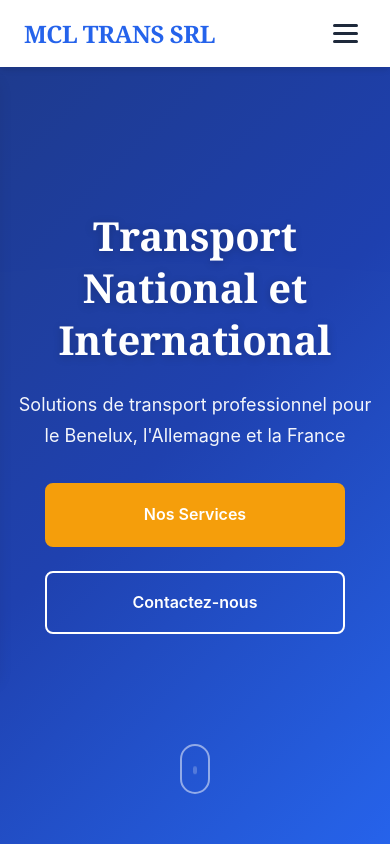
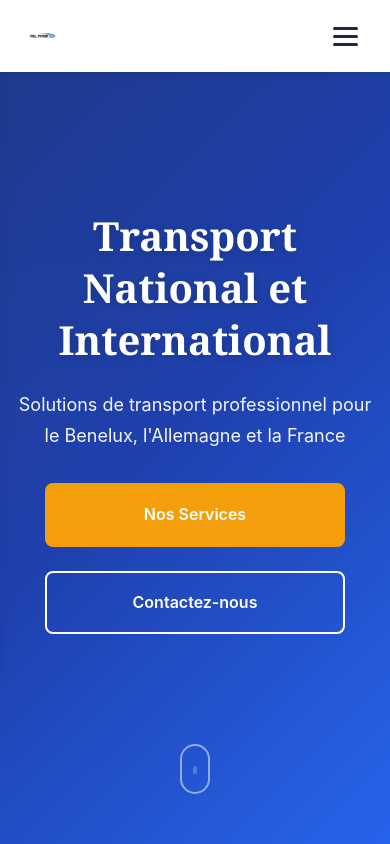
Before and after one commit to marmota2025/mcltrans, a website: page index.html in a window 390 px wide. Shown: the top 844 px of the page. Drawn offline with Linux system fonts and the light colour scheme.

Commit message:
Add PNG logo to navbar and footer with balanced sizing

```diff
--- a/index.html
+++ b/index.html
@@ -38,7 +38,8 @@
     <meta name="theme-color" content="#1a1a2e">
 
     <!-- Favicon -->
-    <link rel="icon" type="image/x-icon" href="favicon.ico">
+    <link rel="icon" type="image/png" href="images/logo/mcl_logo.png">
+    <link rel="alternate icon" type="image/x-icon" href="favicon.ico">
 
     <!-- Preconnect for performance -->
     <link rel="preconnect" href="https://fonts.googleapis.com">
@@ -98,7 +99,7 @@
     <nav id="navbar" aria-label="Navigation principale">
         <div class="container">
             <div class="nav-brand">
-                <h1>MCL TRANS SRL</h1>
+                <img src="images/logo/mcl_logo.png" alt="MCL TRANS SRL" class="logo">
             </div>
             <button class="mobile-menu-toggle" aria-label="Toggle navigation menu" aria-expanded="false">
                 <span></span>
@@ -372,7 +373,7 @@
         <div class="container">
             <div class="footer-content">
                 <div class="footer-section">
-                    <h3>MCL TRANS SRL</h3>
+                    <img src="images/logo/mcl_logo.png" alt="MCL TRANS SRL" class="footer-logo">
                     <p data-i18n="footer.tagline">Transport professionnel depuis 2025</p>
                 </div>
 
--- a/styles.css
+++ b/styles.css
@@ -164,6 +164,22 @@ a:hover {
     justify-content: space-between;
     align-items: center;
     padding: var(--spacing-sm) var(--spacing-md);
+}
+
+.nav-brand {
+    display: flex;
+    align-items: center;
+}
+
+.nav-brand .logo {
+    height: 50px;
+    width: auto;
+    object-fit: contain;
+    transition: transform var(--transition-base);
+}
+
+.nav-brand .logo:hover {
+    transform: scale(1.05);
 }
 
 .nav-brand h1 {
@@ -788,6 +804,14 @@ a:hover {
     margin-bottom: var(--spacing-xl);
 }
 
+.footer-logo {
+    height: 80px;
+    width: auto;
+    object-fit: contain;
+    margin-bottom: var(--spacing-md);
+    filter: brightness(0) invert(1);
+}
+
 .footer-section h3,
 .footer-section h4 {
     color: var(--text-white);
@@ -903,6 +927,10 @@ a:hover {
 @media (max-width: 768px) {
     .mobile-menu-toggle {
         display: flex;
+    }
+
+    .nav-brand .logo {
+        height: 40px;
     }
 
     .nav-menu {
```
Also changed, not shown: images/logo/mcl_logo.png (added).
